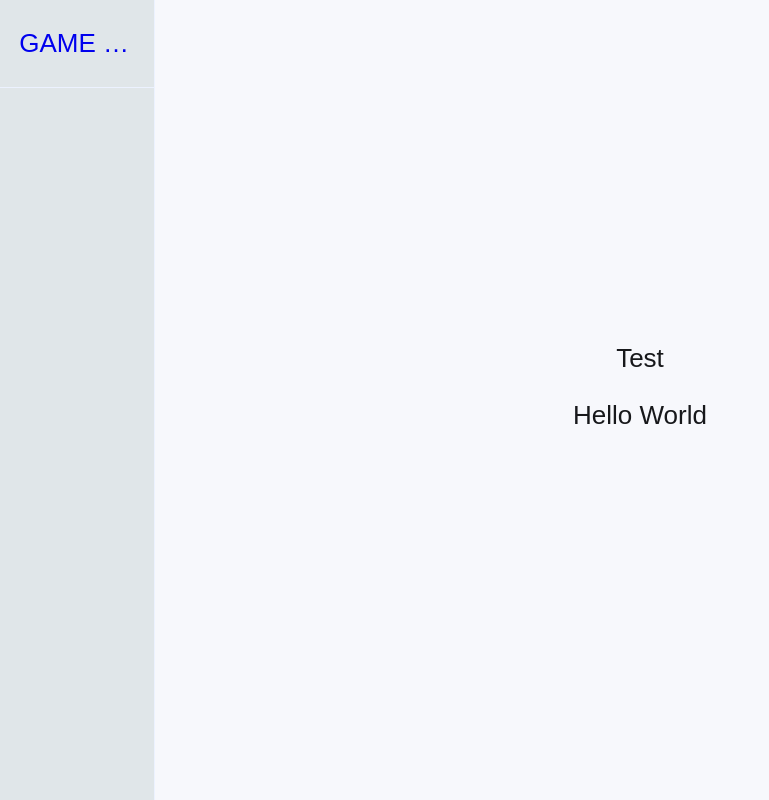
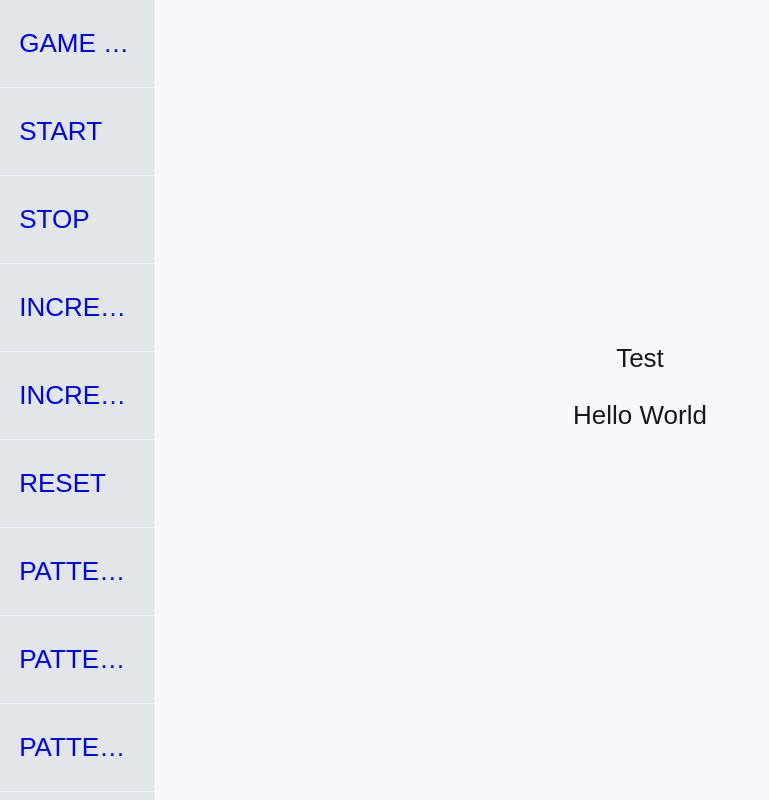
Before and after one commit to Rsandy2/game-of-life-wp, a React app: page / in a window 1280 px wide. Shown: the whole page, without its empty margins (0-769 px from the left). Built offline with nearby package versions, Linux system fonts and the light colour scheme; a web font is replaced by a local one.

Commit message:
side buttons

```diff
--- a/src/app/components/Sidebar/Sidebar.css
+++ b/src/app/components/Sidebar/Sidebar.css
@@ -36,7 +36,7 @@
   /* border-color: #454545; */
 }
 
-.sidebar .sidebar-item > a {
+.sidebar .sidebar-item > a, a:visited {
   text-transform: uppercase;
   font-weight: lighter;
 
--- a/src/app/components/Sidebar/Sidebar.js
+++ b/src/app/components/Sidebar/Sidebar.js
@@ -7,6 +7,28 @@ const Sidebar = () => {
       <div className="sidebar-item">
         <a href="#">Game of Life</a>
       </div>
+      <div className="sidebar-item">
+        <a href="#">Start</a>
+      </div>
+      <div className="sidebar-item">
+        <a href="#">Stop</a>
+      </div>
+      <div className="sidebar-item">
+        <a href="#">Increment by 1</a>
+      </div>
+      <div className="sidebar-item">
+        <a href="#">Increment by 23</a>
+      </div>
+      <div className="sidebar-item">
+        <a href="#">Reset</a>
+      </div>
+      <div className="sidebar-item">
+        <a href="#">Pattern 1</a>
+      </div>      <div className="sidebar-item">
+        <a href="#">Pattern 2</a>
+      </div>      <div className="sidebar-item">
+        <a href="#">Pattern 3</a>
+      </div>
     </div>
   );
 };
--- a/src/index.css
+++ b/src/index.css
@@ -65,3 +65,7 @@ body {
   --font-size-medium-two: 1.25rem;
   --font-size-medium-three: 1.5rem;
 }
+
+.side_nav{
+  display:flex;
+}
```
